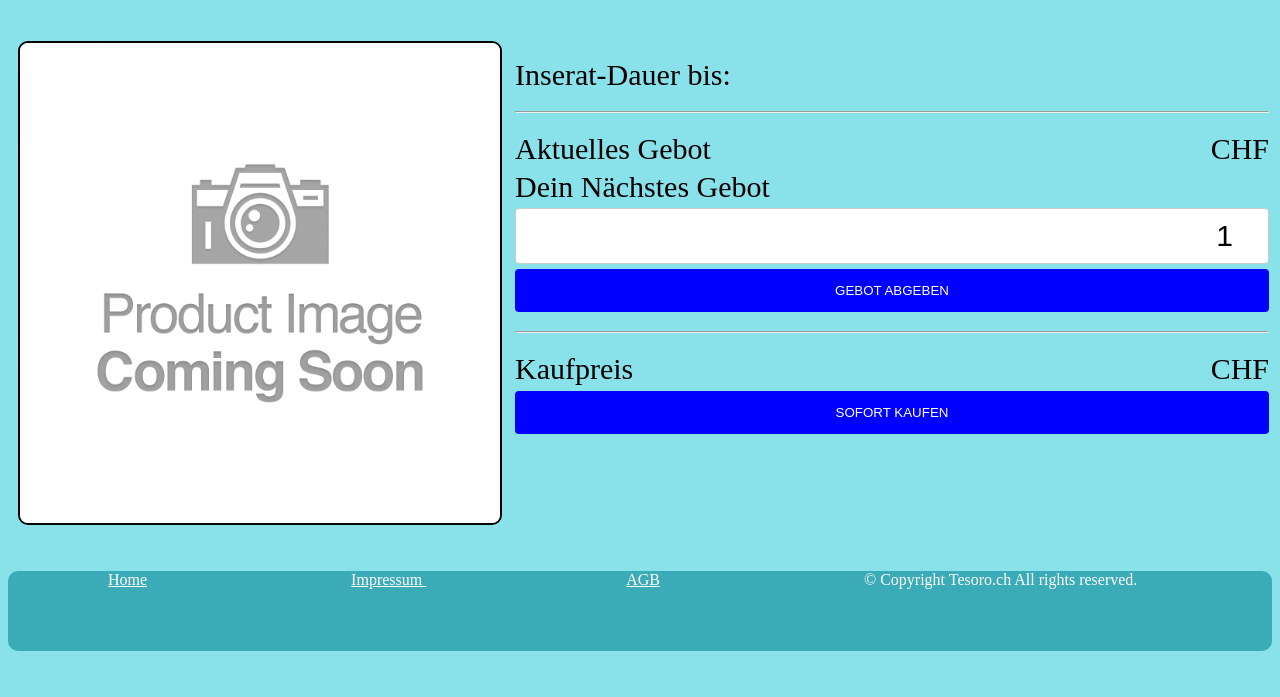
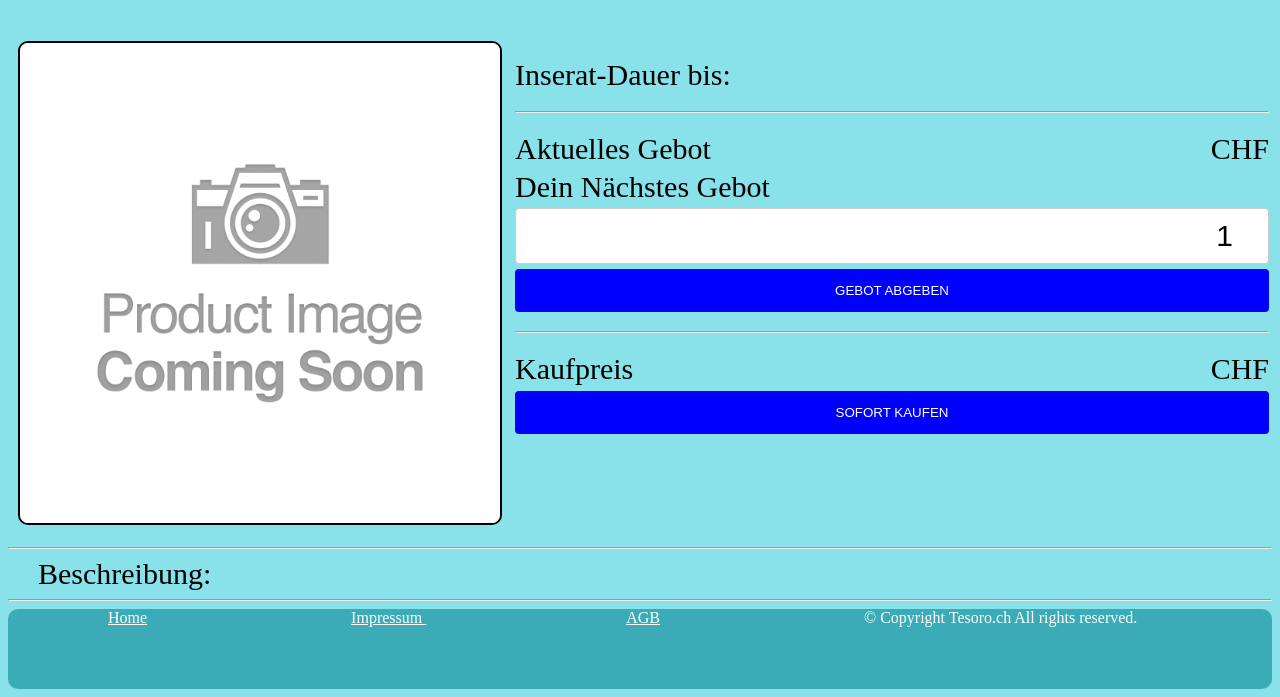
Before and after one commit to team-schule/Modul120, a PHP site: page /inserat.php?id=1 in a window 1280 px wide. Shown: the part 209-906 px from the top of the page. Before the commit the page ends 860 px from the top, so only its background shows below. Run offline with PHP 8.4, Linux system fonts and the light colour scheme; tables that the repository leaves empty or names only in its code hold one stand-in row (values such as "Sample post").

Commit message:
Beschreibung bei Inserat-Ansicht hinzugefügt

```diff
--- a/HTML/inserat.php
+++ b/HTML/inserat.php
@@ -30,23 +30,39 @@
     .container-1 {
         display: flex;
         padding-top: 2em;
-        padding-bottom: 2em;
     }
 
     .container-1 div {
         /*border: 1px solid;*/
+    }
 
+    .container-2 {
+        display: flex;
+        /*padding-bottom: 2em;*/
+        font-size: 30px;
+    }
+
+    .container-2 div {
+        /*border: 1px solid;*/
     }
 
     .box-1 img {
         height: 30em;
         width: 30em;
-
     }
 
     .box-2 {
         width: 40em;
         font-size: 30px;
+    }
+    .box-3 {
+        min-width: 16em;
+        padding-left: 1em;
+        width: 16em;
+    }
+
+    .box-4 {
+        width: 40em;
     }
 
     h3 {
@@ -146,5 +162,20 @@
     </div>
 </div>
 
+<hr>
+
+<div class="container-2">
+    <div class="box-3">
+        Beschreibung:
+    </div>
+    <div class="box-4">
+        <?php echo $inserat["INHALT"]; ?>
+    </div>
+</div>
+
+<hr>
+
+
+
 
 <?php include("footer.html"); ?>
```
